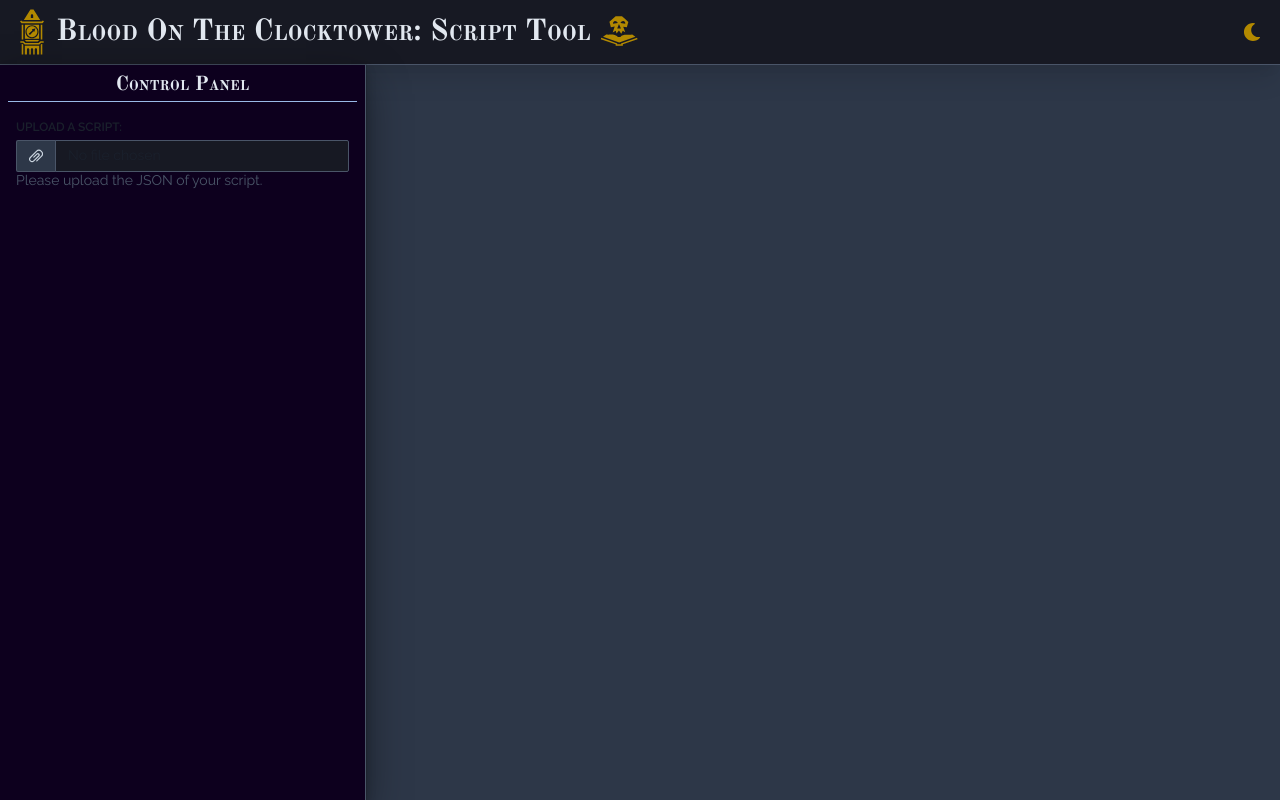
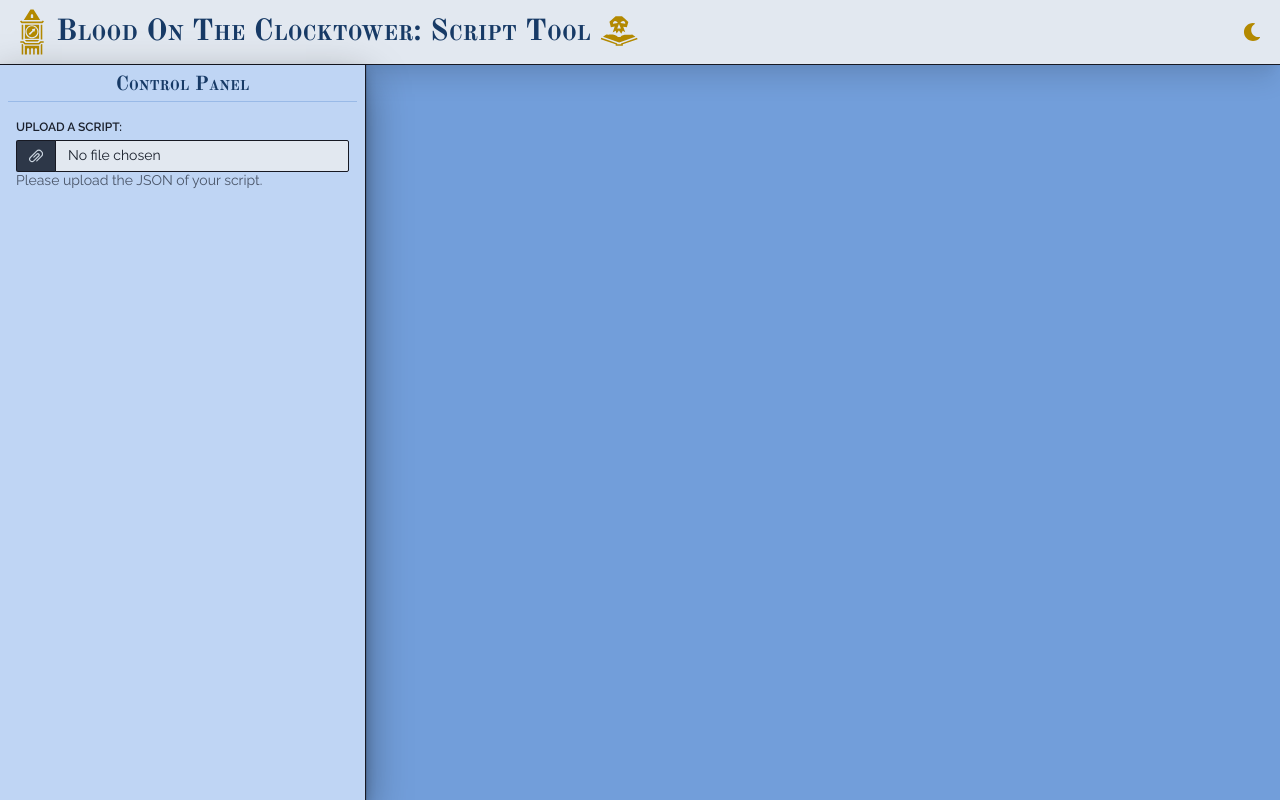
Before and after one commit to davotronic5000/ScriptTool-FrontEnd, a React (Create React App) app: page / in a window 1280 px wide. Built offline with nearby package versions, Linux system fonts and the light colour scheme.

Commit message:
Update colours
Co-authored-by: Dave <davotronic5000@users.noreply.github.com>

```diff
--- a/src/App.tsx
+++ b/src/App.tsx
@@ -1,98 +1,13 @@
-import React, { useState } from "react";
-import {
-    ChakraProvider,
-    Box,
-    Grid,
-    GridItem,
-    Heading,
-    Flex,
-} from "@chakra-ui/react";
-import { ColorModeSwitcher } from "./ColorModeSwitcher";
+import React from "react";
+import { ChakraProvider } from "@chakra-ui/react";
 import theme from "./theme";
-import ControlPanel from "./control-panel/ControlPanel";
-import ClockTowerIcon from "./icons/clock-tower";
-import DeathBookIcon from "./icons/death-book";
-import { Worker, Viewer, PageLayout } from "@react-pdf-viewer/core";
+import Layout from "./layout/Layout";
 import "@react-pdf-viewer/core/lib/styles/index.css";
 
-const pageLayout: PageLayout = {
-    buildPageStyles: () => ({
-        alignItems: "center",
-        display: "flex",
-        justifyContent: "center",
-        backgroundColor: "transparent",
-    }),
-    transformSize: ({ size }) => ({
-        height: size.height + 30,
-        width: size.width + 30,
-    }),
-};
-
 export const App = () => {
-    const [pdf, updatePdf] = useState<Uint8Array | null>(null);
     return (
         <ChakraProvider theme={theme}>
-            <Box textAlign="center" fontSize="xl">
-                <Grid
-                    minH="100vh"
-                    templateColumns={"2fr 5fr"}
-                    templateRows={"65px auto"}
-                    bg="gray.700"
-                >
-                    <GridItem
-                        colSpan={2}
-                        bg="gray.900"
-                        display="flex"
-                        justifyContent="space-between"
-                        alignItems="center"
-                        boxShadow="xl"
-                        borderBottom="1px solid"
-                        borderBottomColor="gray.600"
-                        p={2}
-                    >
-                        <Flex alignItems="center">
-                            <ClockTowerIcon boxSize={12} color="yellow.600" />
-                            <Heading as="h1" size="lg">
-                                Blood On The Clocktower: Script Tool
-                            </Heading>
-                            <DeathBookIcon
-                                boxSize={12}
-                                color="yellow.600"
-                                pl={2}
-                            />
-                        </Flex>
-
-                        <ColorModeSwitcher color="yellow.600" />
-                    </GridItem>
-                    <GridItem
-                        colSpan={1}
-                        bg="purple.900"
-                        boxShadow="dark-lg"
-                        borderRight="1px solid"
-                        borderRightColor="gray.600"
-                        textAlign="left"
-                    >
-                        <ControlPanel updatePdf={updatePdf} />
-                    </GridItem>
-                    <GridItem
-                        colSpan={1}
-                        maxH="calc(100vh - 65px)"
-                        overflow="scroll"
-                        p={4}
-                    >
-                        <Flex justifyContent="center">
-                            {pdf && (
-                                <Worker workerUrl="https://unpkg.com/pdfjs-dist@3.4.120/build/pdf.worker.min.js">
-                                    <Viewer
-                                        fileUrl={pdf}
-                                        pageLayout={pageLayout}
-                                    />
-                                </Worker>
-                            )}
-                        </Flex>
-                    </GridItem>
-                </Grid>
-            </Box>
+            <Layout />
         </ChakraProvider>
     );
 };
--- a/src/control-panel/ControlPanel.tsx
+++ b/src/control-panel/ControlPanel.tsx
@@ -12,7 +12,7 @@ import ScriptControls from "./ScriptControls";
 import useScriptManager, { resetScriptAction } from "./use-script-manager";
 import useDownloadPdf from "./use-download-pdf";
 
-interface ControlPanelProps {
+export interface ControlPanelProps {
     updatePdf: Dispatch<SetStateAction<Uint8Array | null>>;
 }
 
--- /dev/null
+++ b/src/layout/Content.tsx
@@ -0,0 +1,36 @@
+import { ComponentType } from "react";
+import { GridItem, Flex } from "@chakra-ui/react";
+import { Worker, Viewer, PageLayout } from "@react-pdf-viewer/core";
+
+const pageLayout: PageLayout = {
+    buildPageStyles: () => ({
+        alignItems: "center",
+        display: "flex",
+        justifyContent: "center",
+        backgroundColor: "transparent",
+    }),
+    transformSize: ({ size }) => ({
+        height: size.height + 30,
+        width: size.width + 30,
+    }),
+};
+
+interface ContentProps {
+    pdf: Uint8Array | null;
+}
+
+const Content: ComponentType<ContentProps> = ({ pdf }) => {
+    return (
+        <GridItem colSpan={1} maxH="calc(100vh - 65px)" overflow="scroll" p={4}>
+            <Flex justifyContent="center">
+                {pdf && (
+                    <Worker workerUrl="https://unpkg.com/pdfjs-dist@3.4.120/build/pdf.worker.min.js">
+                        <Viewer fileUrl={pdf} pageLayout={pageLayout} />
+                    </Worker>
+                )}
+            </Flex>
+        </GridItem>
+    );
+};
+
+export default Content;
--- /dev/null
+++ b/src/layout/Header.tsx
@@ -0,0 +1,35 @@
+import { useColorModeValue } from "@chakra-ui/color-mode";
+import { GridItem, Flex, Heading } from "@chakra-ui/layout";
+import { ComponentType } from "react";
+import { ColorModeSwitcher } from "../ColorModeSwitcher";
+import ClockTowerIcon from "../icons/clock-tower";
+import DeathBookIcon from "../icons/death-book";
+
+const Header: ComponentType = () => {
+    const bg = useColorModeValue("gray.200", "gray.900");
+    const borderColor = useColorModeValue("gray.900", "gray.600");
+    return (
+        <GridItem
+            colSpan={2}
+            bg={bg}
+            display="flex"
+            justifyContent="space-between"
+            alignItems="center"
+            boxShadow="xl"
+            borderBottom="1px solid"
+            borderBottomColor={borderColor}
+            p={2}
+        >
+            <Flex alignItems="center">
+                <ClockTowerIcon boxSize={12} color="yellow.600" />
+                <Heading as="h1" size="lg">
+                    Blood On The Clocktower: Script Tool
+                </Heading>
+                <DeathBookIcon boxSize={12} color="yellow.600" pl={2} />
+            </Flex>
+            <ColorModeSwitcher color="yellow.600" />
+        </GridItem>
+    );
+};
+
+export default Header;
--- /dev/null
+++ b/src/layout/Layout.tsx
@@ -0,0 +1,26 @@
+import React, { useState, ComponentType } from "react";
+import { Box, Grid, useColorModeValue } from "@chakra-ui/react";
+import Header from "./Header";
+import SideBar from "./SideBar";
+import Content from "./Content";
+
+const Layout: ComponentType = () => {
+    const [pdf, updatePdf] = useState<Uint8Array | null>(null);
+    const bg = useColorModeValue("blue.300", "gray.700");
+    return (
+        <Box textAlign="center" fontSize="xl">
+            <Grid
+                minH="100vh"
+                templateColumns={"2fr 5fr"}
+                templateRows={"65px auto"}
+                bg={bg}
+            >
+                <Header />
+                <SideBar updatePdf={updatePdf} />
+                <Content pdf={pdf} />
+            </Grid>
+        </Box>
+    );
+};
+
+export default Layout;
--- /dev/null
+++ b/src/layout/SideBar.tsx
@@ -0,0 +1,24 @@
+import { ComponentType } from "react";
+import { GridItem, useColorModeValue } from "@chakra-ui/react";
+import ControlPanel, { ControlPanelProps } from "../control-panel/ControlPanel";
+
+interface SideBarProps extends ControlPanelProps {}
+
+const SideBar: ComponentType<SideBarProps> = ({ updatePdf }) => {
+    const bg = useColorModeValue("blue.100", "purple.900");
+    const borderColor = useColorModeValue("gray.900", "gray.600");
+    return (
+        <GridItem
+            colSpan={1}
+            bg={bg}
+            boxShadow="dark-lg"
+            borderRight="1px solid"
+            borderRightColor={borderColor}
+            textAlign="left"
+        >
+            <ControlPanel updatePdf={updatePdf} />
+        </GridItem>
+    );
+};
+
+export default SideBar;
--- a/src/theme/index.ts
+++ b/src/theme/index.ts
@@ -24,10 +24,6 @@ const overrides = {
         global: (props: StyleFunctionProps) => ({
             body: {
                 bg: mode("white", "gray.800")(props),
-                bgGradient: mode(
-                    "linear(to-b, gray.300, orange.200)",
-                    "linear(to-b, teal.600, gray.800)",
-                )(props),
             },
             "input[type=file]::file-selector-button": {
                 display: "none",
--- a/src/theme/input.ts
+++ b/src/theme/input.ts
@@ -7,14 +7,22 @@ const { definePartsStyle, defineMultiStyleConfig } =
 const filledStyle = definePartsStyle({
     field: {
         border: "1px solid",
-        borderColor: "gray.600",
+        borderColor: "gray.900",
         lineHeight: 2,
-        bg: "gray.900",
+        bg: "gray.200",
+        _dark: {
+            bg: "gray.900",
+            borderColor: "gray.600",
+        },
     },
     addon: {
         border: "1px solid",
-        borderColor: "gray.600",
+        borderColor: "gray.900",
         bg: "gray.700",
+        _dark: {
+            borderColor: "gray.600",
+            bg: "gray.700",
+        },
     },
 });
 
--- a/src/theme/typography.ts
+++ b/src/theme/typography.ts
@@ -4,6 +4,9 @@ export const headingTheme = defineStyleConfig({
     baseStyle: {
         fontWeight: "semibold",
         fontVariant: "small-caps",
-        color: "gray.200",
+        color: "blue.700",
+        _dark: {
+            color: "gray.200",
+        },
     },
 });
```
